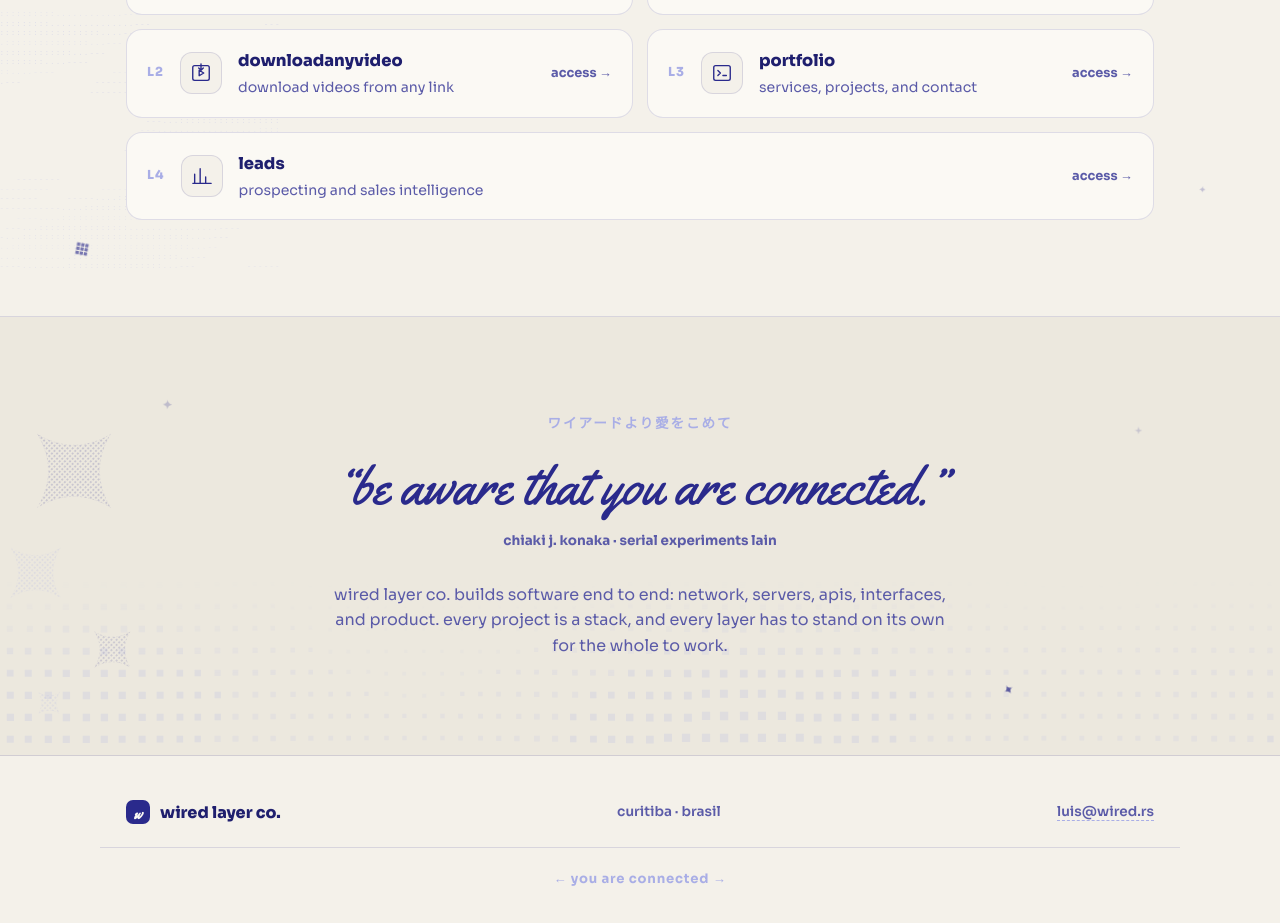
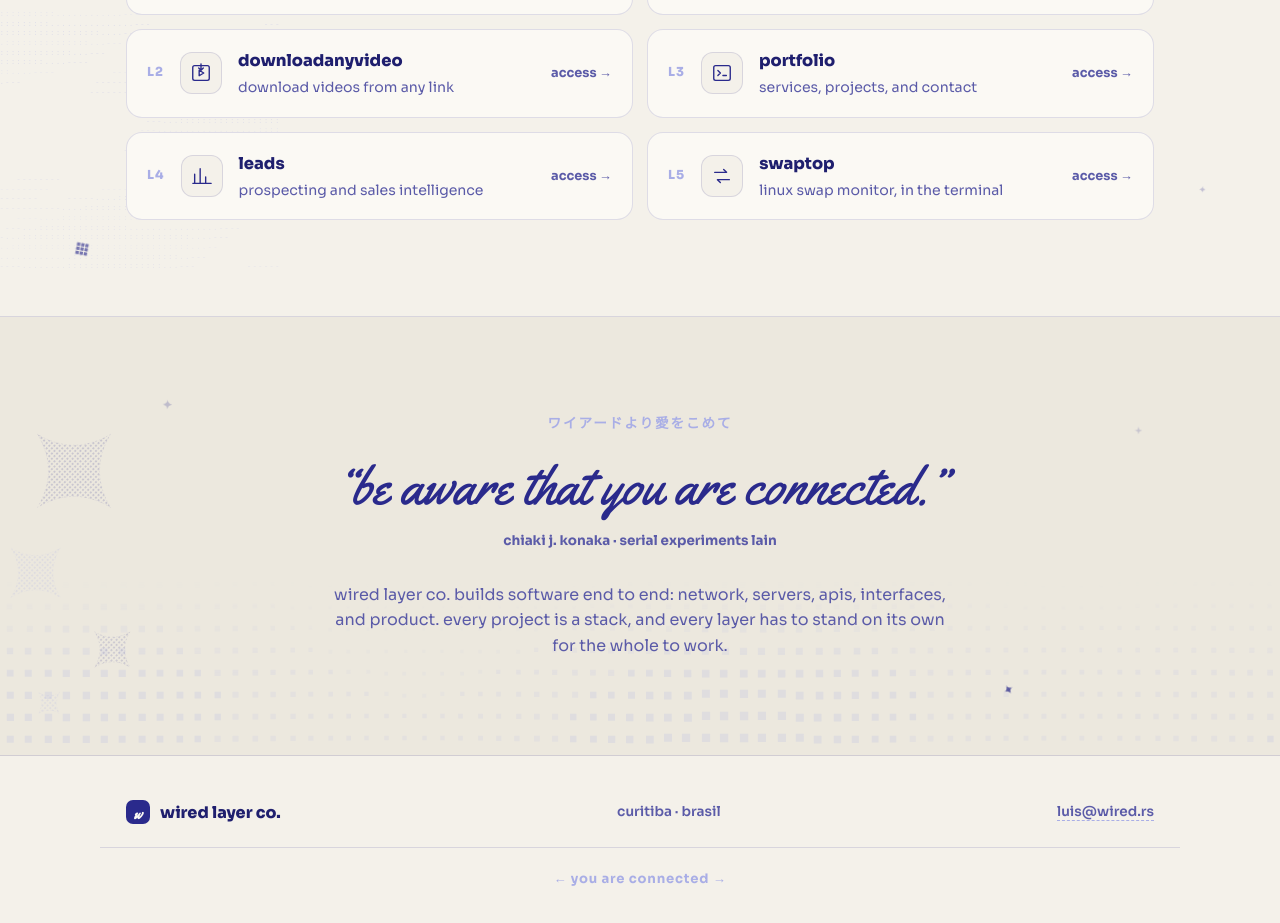
Before and after one commit to luis-ota/wired-rs, a plain HTML site: page index.html in a window 1280 px wide. Shown: the part 989-1912 px from the top of the page. Drawn offline with Linux system fonts and the light colour scheme.

Commit message:
Camadas: swaptop entra como L5 (link para o crates.io)

```diff
--- a/i18n.js
+++ b/i18n.js
@@ -26,6 +26,7 @@
       "tool.downloadanyvideo": "download videos from any link",
       "tool.portfolio": "services, projects, and contact",
       "tool.leads": "prospecting and sales intelligence",
+      "tool.swaptop": "linux swap monitor, in the terminal",
       "manifesto.text":
         "wired layer co. builds software end to end: network, servers, apis, interfaces, and product. every project is a stack, and every layer has to stand on its own for the whole to work.",
       "footer.connected": "you are connected",
@@ -54,6 +55,7 @@
       "tool.downloadanyvideo": "baixe vídeos de qualquer link",
       "tool.portfolio": "serviços, projetos e contato",
       "tool.leads": "prospecção e inteligência comercial",
+      "tool.swaptop": "monitor de swap do linux, no terminal",
       "manifesto.text":
         "a wired layer co. constrói software de ponta a ponta: rede, servidores, apis, interfaces e produto. cada projeto é uma pilha, e cada camada precisa se sustentar sozinha para o conjunto funcionar.",
       "footer.connected": "você está conectado",
--- a/index.html
+++ b/index.html
@@ -219,6 +219,18 @@
             </span>
             <span class="camada-acesso"><span data-i18n="camadas.acesso">access</span> <span aria-hidden="true">→</span></span>
           </a>
+
+          <a class="camada" href="https://crates.io/crates/swaptop">
+            <span class="camada-idx" aria-hidden="true">L5</span>
+            <span class="camada-icone" aria-hidden="true">
+              <svg viewBox="0 0 24 24" fill="none" stroke="currentColor" stroke-width="1.5" stroke-linecap="round" stroke-linejoin="round"><path d="M4 8h13l-3.2-3.2M20 16H7l3.2 3.2"/></svg>
+            </span>
+            <span class="camada-info">
+              <span class="camada-nome">swaptop</span>
+              <span class="camada-desc" data-i18n="tool.swaptop">linux swap monitor, in the terminal</span>
+            </span>
+            <span class="camada-acesso"><span data-i18n="camadas.acesso">access</span> <span aria-hidden="true">→</span></span>
+          </a>
         </div>
       </div>
     </section>
@@ -270,7 +282,7 @@
     </div>
   </div>
 
-  <script src="i18n.js?v=3"></script>
+  <script src="i18n.js?v=4"></script>
   <script src="script.js?v=3"></script>
 </body>
 </html>
--- a/styles.css
+++ b/styles.css
@@ -428,7 +428,7 @@ button { font: inherit; color: inherit; background: none; border: 0; cursor: poi
 
 @media (min-width: 780px) {
   .pilha { grid-template-columns: 1fr 1fr; }
-  .camada:last-child { grid-column: 1 / -1; }
+  .camada:last-child:nth-child(odd) { grid-column: 1 / -1; }
 }
 
 .camada {
```
